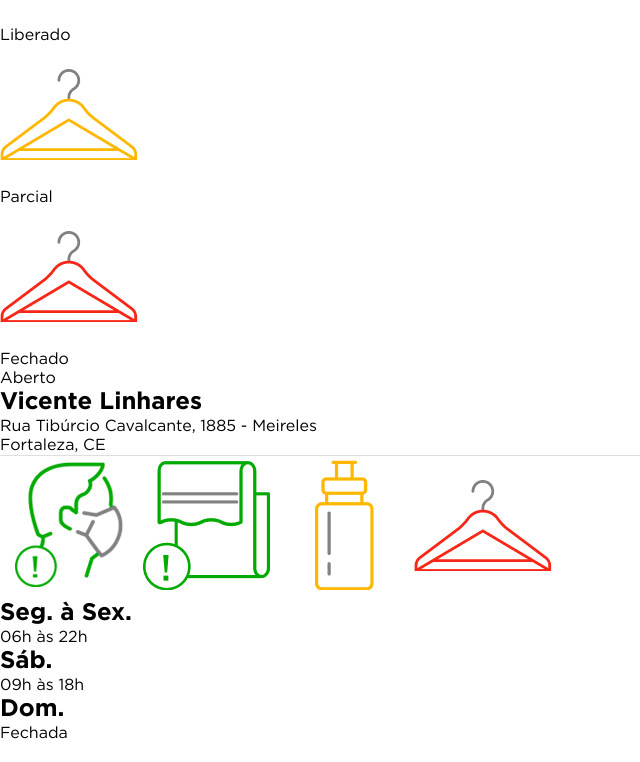
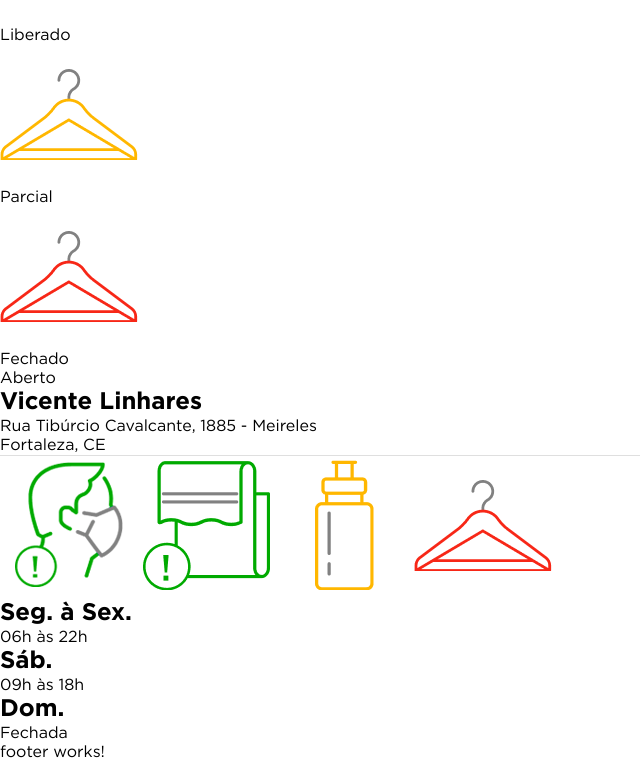
Before and after one commit to Joao-Carlos2002/desafio-smartfit, an Angular app: page / in a window 1280 px wide. Shown: the part 2088-2850 px from the top of the page, without its empty margins (0-640 px from the left). Built offline with nearby package versions, Linux system fonts and the light colour scheme.

Commit message:
feat: import footer component

```diff
--- a/src/app/app.component.html
+++ b/src/app/app.component.html
@@ -2,3 +2,4 @@
 <app-form></app-form>
 <app-legend></app-legend>
 <app-list></app-list>
+<app-footer></app-footer>
--- a/src/app/app.component.ts
+++ b/src/app/app.component.ts
@@ -5,6 +5,7 @@ import { HeaderComponent } from './components/header/header.component';
 import { FormComponent } from './components/form/form.component';
 import { LegendComponent } from './components/legend/legend.component';
 import { ListComponent } from './components/list/list.component';
+import { FooterComponent } from './components/footer/footer.component';
 @Component({
   selector: 'app-root',
   standalone: true,
@@ -14,7 +15,8 @@ import { ListComponent } from './components/list/list.component';
     HeaderComponent,
     FormComponent,
     LegendComponent,
-    ListComponent
+    ListComponent,
+    FooterComponent
   ],
   templateUrl: './app.component.html',
   styleUrl: './app.component.scss',
```
